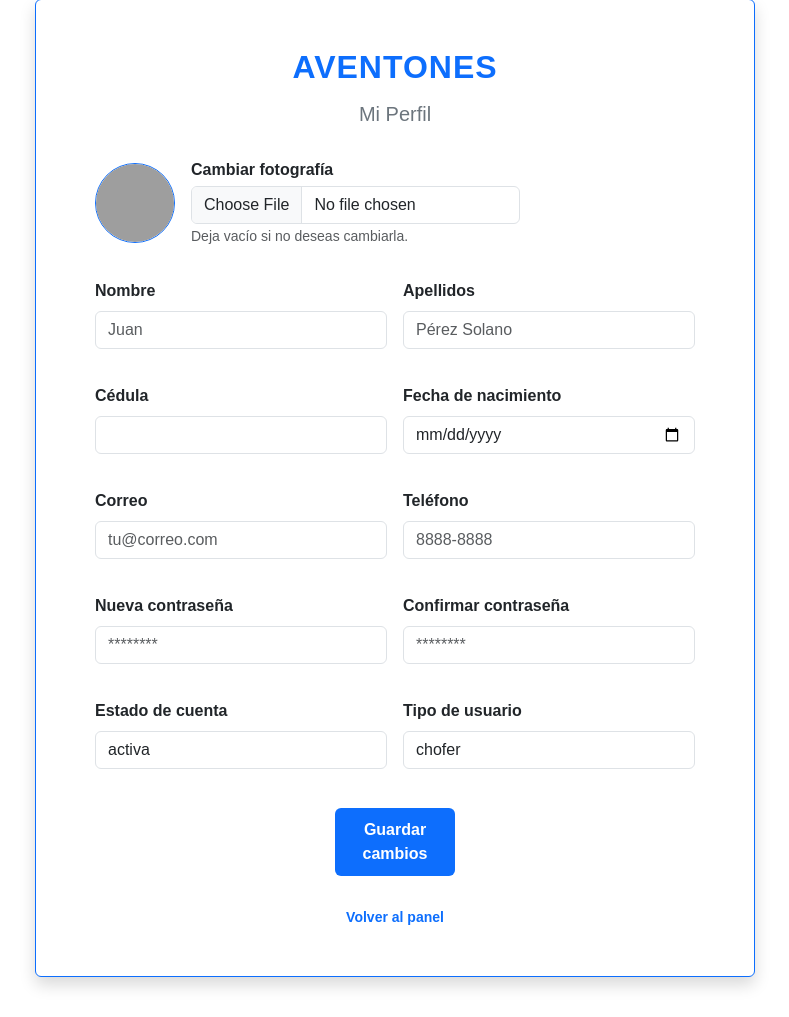
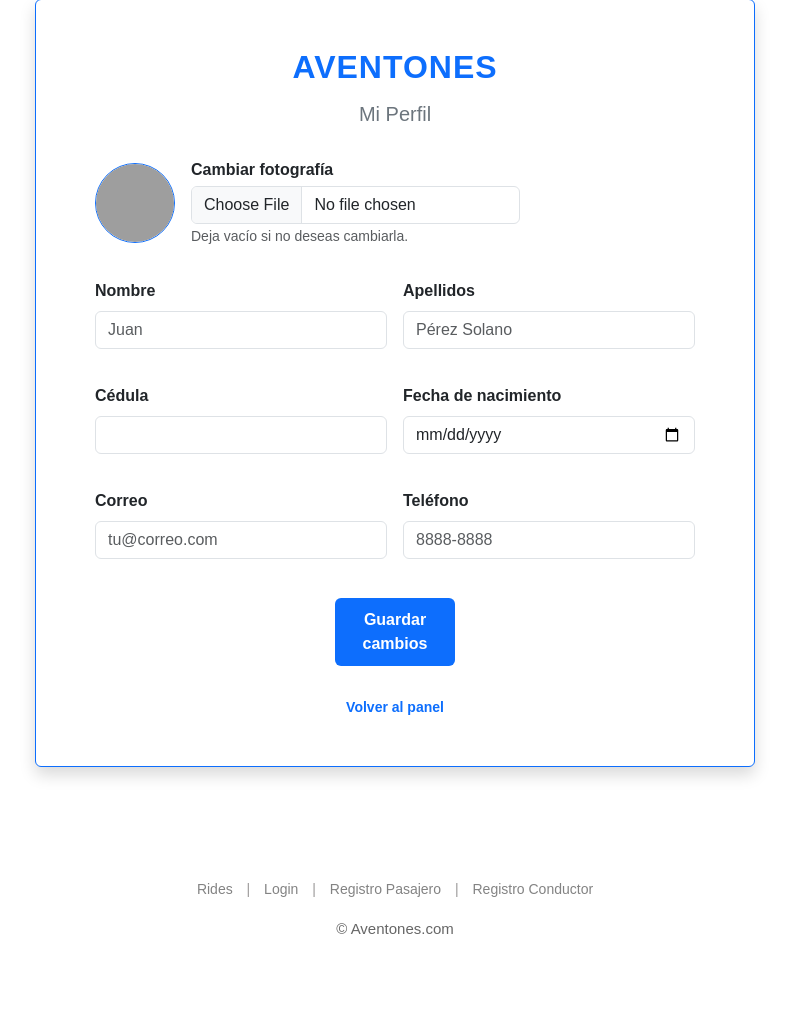
Before and after one commit to godlychrist/Aventones, a PHP site: page /pages/profile.php in a window 1280 px wide. Shown: the part 49-1066 px from the top of the page, without its empty margins (245-1034 px from the left). After the commit the page ends 983 px from the top, so only its background shows below. Run offline with PHP 8.4, Linux system fonts and the light colour scheme; the visitor is signed in with stand-in values (Sample User, id 1); tables that the repository leaves empty or names only in its code hold one stand-in row (values such as "Sample post"); grey boxes are pictures that could not be loaded.

Commit message:
Profile Done

```diff
--- a/pages/profile.php
+++ b/pages/profile.php
@@ -1,3 +1,21 @@
+<?php
+
+require_once ('../functions/editProfile.php' );
+
+
+$nombre = $user['name'] ?? '';
+$apellidos = $user['lastname'] ?? '';
+$cedula = $user['cedula'] ?? '';
+$fechaNacimiento = $user['birthDate'] ?? '';
+$correo = $user['mail'] ?? '';
+$telefono = $user['phoneNum'] ?? '';
+$imagenPerfil = $user['image'] ?? '/images/avatar_placeholder.png';
+
+
+
+
+?>
+
 <!DOCTYPE html>
 <html lang="es">
 <head>
@@ -19,13 +37,13 @@
       <h2 class="h5 text-secondary m-0">Mi Perfil</h2>
 
 
-      <form action="/functions/profile_update.php" method="post" enctype="multipart/form-data" class="formulario-login text-start w-100 mt-3" style="max-width: 600px;">
+      <form action="/functions/editProfile.php" method="post" enctype="multipart/form-data" class="formulario-login text-start w-100 mt-3" style="max-width: 600px;">
 
 
         <div class="d-flex align-items-center gap-3 mb-3">
           <div class="rounded-circle overflow-hidden" style="width: 80px; height: 80px; border:1px solid #0d6efd;">
 
-            <img src="/images/avatar_placeholder.png" alt="Foto de perfil" style="width:100%; height:100%; object-fit:cover;">
+            <img src="<?=htmlspecialchars($imagenPerfil)?>" alt="Foto de perfil" style="width:100%; height:100%; object-fit:cover;">
           </div>
           <div>
             <label for="image" class="form-label fw-bold text-dark mb-1">Cambiar fotografía</label>
@@ -38,13 +56,12 @@
         <div class="row g-3">
           <div class="col-12 col-md-6">
             <label for="name" class="form-label fw-bold text-dark">Nombre</label>
-            <input type="text" id="name" name="name" class="form-control" placeholder="Juan" value="" required>
-            <!-- value="<?php // echo htmlspecialchars($user['name'] ?? ''); ?>" -->
+            <input type="text" id="name" name="name" class="form-control" placeholder="Juan" value="<?= htmlspecialchars($nombre)?>" required>
           </div>
           <div class="col-12 col-md-6">
             <label for="lastname" class="form-label fw-bold text-dark">Apellidos</label>
-            <input type="text" id="lastname" name="lastname" class="form-control" placeholder="Pérez Solano" value="" required>
-            <!-- value="<?php // echo htmlspecialchars($user['lastname'] ?? ''); ?>" -->
+            <input type="text" id="lastname" name="lastname" class="form-control" placeholder="Pérez Solano" value="<?= htmlspecialchars($apellidos)?>" required>
+
           </div>
         </div>
 
@@ -52,13 +69,11 @@
         <div class="row g-3 mt-1">
           <div class="col-12 col-md-6">
             <label for="cedula" class="form-label fw-bold text-dark">Cédula</label>
-            <input type="text" id="cedula" name="cedula" class="form-control" value="" readonly>
-            <!-- value="<?php // echo htmlspecialchars($user['cedula'] ?? ''); ?>" -->
+            <input type="text" id="cedula" name="cedula" class="form-control" value="<?= htmlspecialchars($cedula)?>" readonly>
           </div>
           <div class="col-12 col-md-6">
             <label for="birthDate" class="form-label fw-bold text-dark">Fecha de nacimiento</label>
-            <input type="date" id="birthDate" name="birthDate" class="form-control" value="">
-            <!-- value="<?php // echo htmlspecialchars($user['birthDate'] ?? ''); ?>" -->
+            <input type="date" id="birthDate" name="birthDate" class="form-control" value="<?= htmlspecialchars($fechaNacimiento)?>">
           </div>
         </div>
 
@@ -66,39 +81,12 @@
         <div class="row g-3 mt-1">
           <div class="col-12 col-md-6">
             <label for="mail" class="form-label fw-bold text-dark">Correo</label>
-            <input type="email" id="mail" name="mail" class="form-control" placeholder="tu@correo.com" value="" required>
+            <input type="email" id="mail" name="mail" class="form-control" placeholder="tu@correo.com" value="<?= htmlspecialchars($correo)?>" required>
             <!-- value="<?php // echo htmlspecialchars($user['mail'] ?? ''); ?>" -->
           </div>
           <div class="col-12 col-md-6">
             <label for="phoneNum" class="form-label fw-bold text-dark">Teléfono</label>
-            <input type="tel" id="phoneNum" name="phoneNum" class="form-control" placeholder="8888-8888" value="" required>
-            <!-- value="<?php // echo htmlspecialchars($user['phoneNum'] ?? ''); ?>" -->
-          </div>
-        </div>
-
-        <!-- Cambiar contraseña (opcional) -->
-        <div class="row g-3 mt-1">
-          <div class="col-12 col-md-6">
-            <label for="password" class="form-label fw-bold text-dark">Nueva contraseña</label>
-            <input type="password" id="password" name="password" class="form-control" placeholder="********">
-          </div>
-          <div class="col-12 col-md-6">
-            <label for="password_confirm" class="form-label fw-bold text-dark">Confirmar contraseña</label>
-            <input type="password" id="password_confirm" name="password_confirm" class="form-control" placeholder="********">
-          </div>
-        </div>
-
-        <!-- Estado / Tipo (solo lectura para mostrar) -->
-        <div class="row g-3 mt-1">
-          <div class="col-12 col-md-6">
-            <label class="form-label fw-bold text-dark">Estado de cuenta</label>
-            <input type="text" class="form-control" value="activa" readonly>
-            <!-- value="<?php // echo htmlspecialchars($user['state'] ?? ''); ?>" -->
-          </div>
-          <div class="col-12 col-md-6">
-            <label class="form-label fw-bold text-dark">Tipo de usuario</label>
-            <input type="text" class="form-control" value="chofer" readonly>
-            <!-- value="<?php // echo htmlspecialchars($user['userType'] ?? ''); ?>" -->
+            <input type="tel" id="phoneNum" name="phoneNum" class="form-control" placeholder="8888-8888" value="<?= htmlspecialchars($telefono)?>" required>
           </div>
         </div>
 
```
